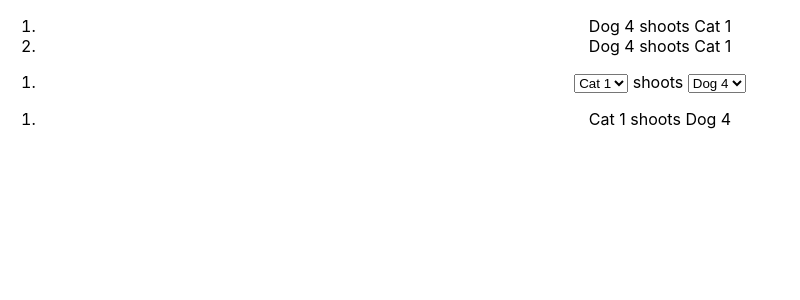
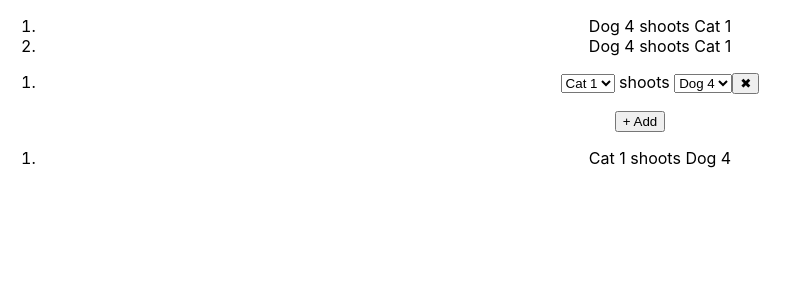
Before and after one commit to samarsha/superposition-tactics-web, a React (Create React App) app: page / in a window 1280 px wide. Shown: the top 300 px of the page, without its empty margins (0-800 px from the left). Built offline with nearby package versions, Linux system fonts and the light colour scheme.

Commit message:
Add command panel editing

```diff
--- a/src/App.tsx
+++ b/src/App.tsx
@@ -1,3 +1,4 @@
+import { useState } from 'react';
 import './App.css';
 import { CommandPanel } from './CommandPanel';
 
@@ -9,12 +10,20 @@ function App() {
     { attacker: 4, target: 1 }
   ];
 
-  const commands = [{ attacker: 1, target: 4 }];
+  const [commands, setCommands] = useState([{ attacker: 1, target: 4 }]);
   const postamble = [{ attacker: 1, target: 4 }];
 
   return (
     <div className="App">
-      <CommandPanel roster={roster} preamble={preamble} commands={commands} postamble={postamble} />
+      <CommandPanel
+        roster={roster}
+        preamble={preamble}
+        commands={commands}
+        postamble={postamble}
+        onAdd={() => setCommands([...commands, { attacker: 1, target: 4 }])}
+        onChange={(command, index) => setCommands(commands.map((c, i) => i === index ? command : c))}
+        onRemove={index => setCommands(commands.filter((_, i) => i !== index))}
+      />
     </div>
   );
 }
--- a/src/CommandPanel.tsx
+++ b/src/CommandPanel.tsx
@@ -10,16 +10,19 @@ type CommandPanelProps = {
   preamble: Command[];
   commands: Command[];
   postamble: Command[];
+  onAdd?: () => void;
+  onChange?: (command: Command, index: number) => void;
+  onRemove?: (index: number) => void;
 }
 
-function CommandPanel({ roster, preamble, commands, postamble }: CommandPanelProps) {
+function CommandPanel({ roster, preamble, commands, postamble, onAdd, onChange, onRemove }: CommandPanelProps) {
   const preambleItems = preamble.map(c => <li>{commandItem(roster, c)}</li>);
   const postambleItems = postamble.map(c => <li>{commandItem(roster, c)}</li>);
 
   return (
     <div className="command-panel">
       <ol>{preambleItems}</ol>
-      {commandEditor(roster, commands)}
+      {commandEditor(roster, commands, onAdd, onChange, onRemove)}
       <ol>{postambleItems}</ol>
     </div>
   );
@@ -28,28 +31,58 @@ function CommandPanel({ roster, preamble, commands, postamble }: CommandPanelPro
 function commandItem(roster: Roster, command: Command): JSX.Element {
   const attacker = showAnimal(roster, command.attacker);
   const target = showAnimal(roster, command.target);
-  return <>{attacker} shoots {target}</>;
+  return <span className="command-item">{attacker} shoots {target}</span>;
 }
 
-function commandEditor(roster: Roster, commands: Command[]): JSX.Element {
-  const commandItems = commands.map(c => <li>{editableCommandItem(roster, c)}</li>);
-  return <ol>{commandItems}</ol>;
+function commandEditor(
+  roster: Roster,
+  commands: Command[],
+  onAdd?: () => void,
+  onChange?: (command: Command, index: number) => void,
+  onRemove?: (index: number) => void,
+): JSX.Element {
+  const commandItems = commands.map((c, i) =>
+    <li>{editableCommandItem(roster, c, c => onChange?.(c, i), () => onRemove?.(i))}</li>
+  );
+
+  return (
+    <div className="command-editor">
+      <ol>{commandItems}</ol>
+      <button onClick={onAdd}>+ Add</button>
+    </div>
+  );
 }
 
-function editableCommandItem(roster: Roster, command: Command): JSX.Element {
-  const attackers = animalSelector(roster, roster.cats, command.attacker);
-  const targets = animalSelector(roster, roster.dogs, command.target);
-  return <>{attackers} shoots {targets}</>;
+function editableCommandItem(
+  roster: Roster,
+  command: Command,
+  onChange: (command: Command) => void,
+  onRemove: () => void,
+): JSX.Element {
+  const attackers = animalSelector(roster, roster.cats, command.attacker, id => onChange({ ...command, attacker: id }));
+  const targets = animalSelector(roster, roster.dogs, command.target, id => onChange({ ...command, target: id }));
+
+  return (
+    <span className="command-item">
+      {attackers} shoots {targets}
+      <button onClick={onRemove}>✖</button>
+    </span>
+  );
 }
 
-function animalSelector(roster: Roster, options: AnimalID[], selected: AnimalID): JSX.Element {
-  const items = options.map(id =>
-    id === selected
-      ? <option selected>{showAnimal(roster, id)}</option>
-      : <option>{showAnimal(roster, id)}</option>
+function animalSelector(
+  roster: Roster,
+  options: AnimalID[],
+  selected: AnimalID,
+  onChange: (id: number) => void,
+): JSX.Element {
+  const items = options.map(id => <option value={id}>{showAnimal(roster, id)}</option>);
+
+  return (
+    <select value={selected} onChange={e => onChange(Number(e.target.value))}>
+      {items}
+    </select>
   );
-
-  return <select>{items}</select>;
 }
 
 function showAnimal(roster: Roster, id: AnimalID): string {
```
